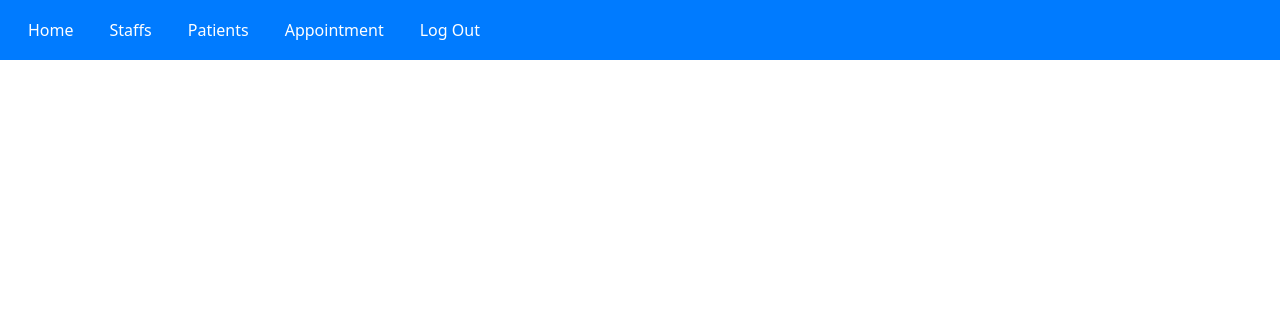
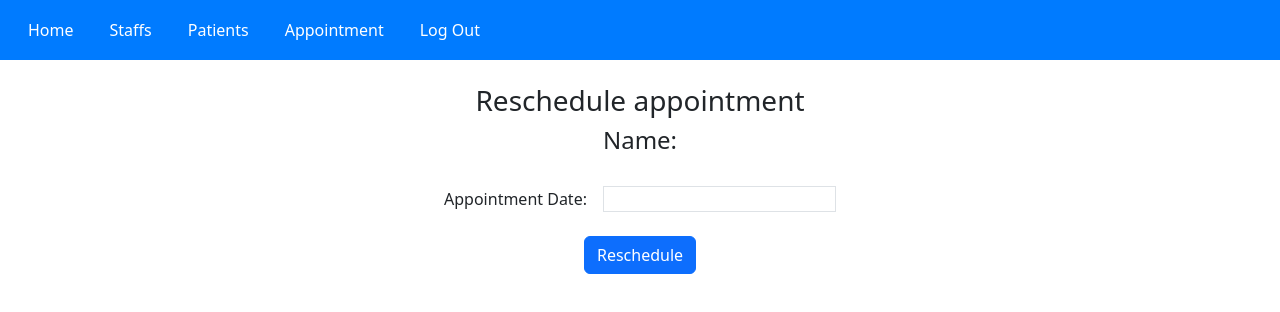
Before and after one commit to Moringa-Flask-Framework/hospital-appointment-app, a React (Create React App) app in the folder frontend/: page /appointments/1/edit in a window 1280 px wide. Shown: the top 312 px of the page. Built offline with nearby package versions, Linux system fonts and the light colour scheme; no server answers.

Commit message:
Update appointment component and styles

```diff
--- a/frontend/src/App.css
+++ b/frontend/src/App.css
@@ -47,3 +47,7 @@
 .menuhead{
   padding-top: 20px;
 }
+.link {
+  text-decoration: none;
+  color: white;
+}
--- a/frontend/src/App.js
+++ b/frontend/src/App.js
@@ -10,6 +10,7 @@ import SignUp from './components/Signup';
 import AppointmentTableID from './components/AppointmentTableID'
 import Menu from './components/Menu';
 import Home from './components/Home';
+import AppointmentEditForm from './components/AppointmentEditForm';
 
 function App() {
   return (
@@ -23,6 +24,9 @@ function App() {
               </Route>
               <Route path="/patients">
                 <Patients />
+              </Route>
+              <Route exact path="/appointments/:id/edit">
+                <AppointmentEditForm />
               </Route>
               <Route path="/staffs/:id">
                 <DoctorTable />
--- /dev/null
+++ b/frontend/src/components/AppointmentEditForm.jsx
@@ -0,0 +1,73 @@
+import React, { useState, useEffect } from 'react';
+import { useParams, useHistory } from 'react-router-dom';
+import { Button } from 'react-bootstrap';
+import Menu from './Menu';
+
+function AppointmentEditForm() {
+    const [appointment, setAppointment] = useState({});
+    const [dbDate, setDbDate] = useState("");
+    const history = useHistory();
+    const { id } = useParams();
+
+    useEffect(() => {
+        async function fetchData() {
+            try {
+                const response = await fetch(`/appointments/${id}`);
+                if (!response.ok) {
+                    throw new Error('Network response was not ok');
+                }
+                const data = await response.json();
+                setAppointment(data);
+                setDbDate(data.appointment_date);
+            } catch (error) {
+                console.error('Error fetching data:', error);
+            }
+        }
+        fetchData();
+    }, [id]);
+
+    const handleSubmit = (e) => {
+        e.preventDefault();
+        fetch(`/appointments/${appointment.id}`, {
+            method: "PATCH",
+            headers: {
+                "Content-Type": "application/json",
+            },
+            body: JSON.stringify({
+                dbDate,
+            }),
+        }).then((r) => {
+            if (r.ok) {
+                history.push(`/appointments`);
+                alert("Successfully updated appointment!");
+                return r.json()
+            } else {
+                r.json().then((err) =>
+                    console.error(err)
+                );
+            }
+        });
+    };
+
+    return (
+        <div>
+            <Menu/>
+            <form onSubmit={handleSubmit}>
+                <h3 className='mt-4'>Reschedule appointment</h3>
+                <h4 >Name: {appointment.patient && appointment.patient.name}</h4><br/>
+                <label className='mr-4'>Appointment Date:</label>
+                <input
+                    className='border'
+                    id="date"
+                    name="dbDate"
+                    rows=""
+                    value={dbDate}
+                    onChange={(e) => setDbDate(e.target.value)}
+                /><br/><br/>
+                <Button type="submit">Reschedule</Button>
+            </form>
+        </div>
+    );
+}
+
+export default AppointmentEditForm;
--- a/frontend/src/components/AppointmentTable.jsx
+++ b/frontend/src/components/AppointmentTable.jsx
@@ -2,6 +2,7 @@ import React from 'react'
 import { useEffect, useState } from 'react'
 import {ButtonGroup, Container, Table, Button} from 'react-bootstrap';
 import { Link } from "react-router-dom";
+
 
 function AppointmentTable() {
   const  [appointments, setAppointments] = useState([])
@@ -19,9 +20,6 @@ function AppointmentTable() {
     },[])
     // console.log(appointments)
 
-
-
-
     function handleDelete(id) {
         fetch(`/appointments/${id}`, {
             method: "DELETE",
@@ -37,7 +35,6 @@ function AppointmentTable() {
 
       }
 
-
   return (
     <div>
       <Container className='table-container'>
@@ -51,7 +48,8 @@ function AppointmentTable() {
                     <th>Patient Age</th>
                     <th>Staff Name</th>
                     <th></th>
-                    <th>Action</th>
+                    <th>Delete</th>
+                    <th>Update</th>
                     </tr>
                 </thead>
                 <tbody>
@@ -65,7 +63,8 @@ function AppointmentTable() {
                         <td>{item.staff.name}</td>
                         <td>
                         <Link to={`/appointments/${item.id}`}>More</Link></td>
-                        <td><Button onClick={() => handleDelete(item.id)}>Delete</Button></td>
+                        <td><Button variant='danger' onClick={() => handleDelete(item.id)}>Delete</Button></td>
+                        <td><Button variant='success'><Link to={`/appointments/${item.id}/edit`} className="link">Update</Link></Button></td>
                     </tr>
                     ))}
                 </tbody>
--- a/frontend/src/components/Home.jsx
+++ b/frontend/src/components/Home.jsx
@@ -15,12 +15,16 @@ function Home() {
             <h2 className='menuhead mb-12'>Hospital appointment system</h2>
             <Col>
             <Link to={`/staffs`}><FaUserDoctor className='icons' /> </Link>
+            <p className='mt-3'>Staff Management</p>
             </Col>
             <Col>
-            <Link to={`/patients`}><MdSick className='icons' /> </Link>
+            <Link to={`/patients`}><MdSick className='icons' />
+            </Link>
+            <p className='mt-3'>Patient Management</p>
             </Col>
             <Col>
             <Link to={`/appointments`}><FaClipboardList className='icons' /> </Link>
+            <p  className="mt-3">Appointment Management</p>
             </Col>
           </Row>
         </Container>
--- a/frontend/src/index.css
+++ b/frontend/src/index.css
@@ -10,12 +10,16 @@ body {
   -moz-osx-font-smoothing: grayscale;
 }
 .table-container{
-    background-color: #b4b4b4;
+    background-color: #fffcfc;
     border-radius: 20px;
     height: 244px;
     padding: 0 10px 10px 10px;
     overflow: scroll;
 }
+.table-container th{
+  position: sticky;
+  top: 0;
+}
 code {
   font-family: source-code-pro, Menlo, Monaco, Consolas, 'Courier New',
     monospace;
```
